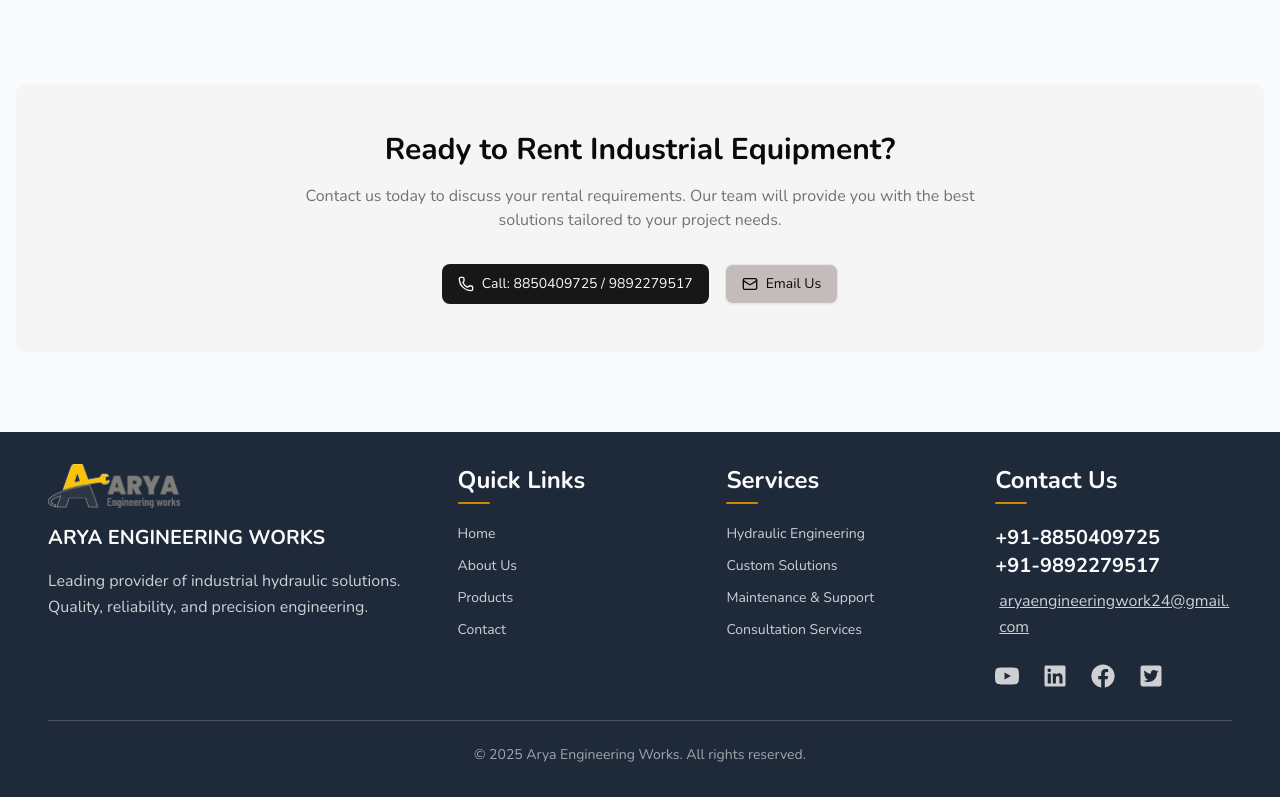
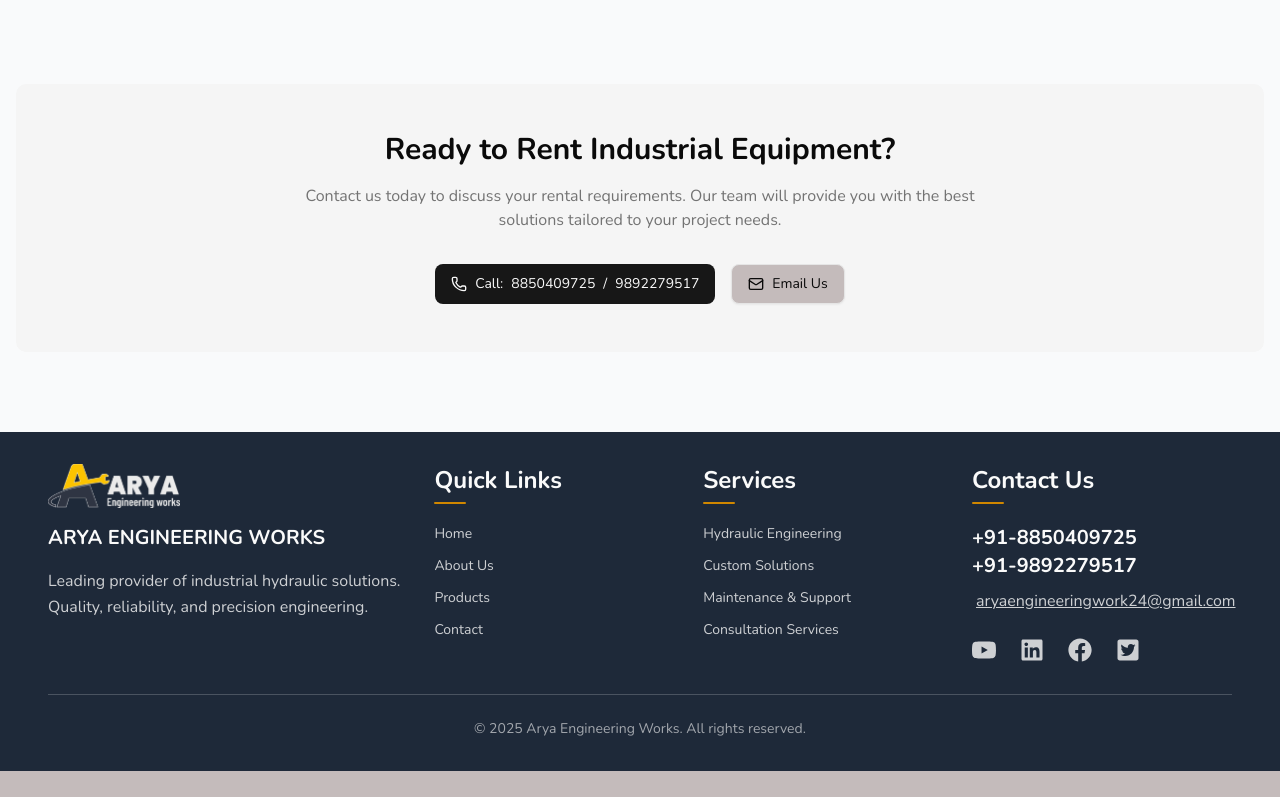
Before and after one commit to aryatrivedi22/aryaew, a Next.js app: page /rental in a window 1280 px wide. Shown: the part 3402-4199 px from the top of the page. After the commit the page ends 4173 px from the top, so only its background shows below. Built offline with nearby package versions, Linux system fonts and the light colour scheme.

Commit message:
refactor: footer logo change

```diff
--- a/app/rental/page.jsx
+++ b/app/rental/page.jsx
@@ -426,10 +426,11 @@
           <div className="flex flex-col sm:flex-row gap-4 justify-center items-center">
             <Button size="lg" className="gap-2">
               <Phone className="w-5 h-5" />
-              Call: 8850409725 / 9892279517
+              Call: <a href="tel:8850409725" className="hover:underline">8850409725</a> /{" "}
+              <a href="tel:9892279517" className="hover:underline">9892279517</a>
             </Button>
             <a href="mailto:aryaengineeringwork24@gmail.com">
-              <Button size="lg" variant="outline" className="gap-2">
+              <Button size="lg" variant="outline" className="gap-2 cursor-pointer">
                 <Mail className="w-5 h-5" />
                 Email Us
               </Button>
--- a/components/layout/footer.jsx
+++ b/components/layout/footer.jsx
@@ -52,7 +52,7 @@
             {/* LOGO */}
             <Link href="/" className="flex items-center gap-3">
               <img
-                src="/logo.png"
+                src="/logoWhite.png"
                 alt="Arya Engineering Works"
                 className="h-11 w-auto"
                 loading="lazy"
@@ -106,14 +106,20 @@
           </div>
 
           {/* CONTACT SECTION */}
-          <div className="md:w-1/5">
+          <div className="md:w-[260px]">
             <h4 className="relative text-2xl font-semibold mb-7">
               Contact Us
               <span className="absolute left-4 -bottom-2 w-8 h-0.5 bg-yellow-600 rounded-full -translate-x-1/2" />
             </h4>
             {/* NUMBERS */}
             <p className="text-xl font-semibold text-primary-foreground mb-2">
-              +91-8850409725 <br /> +91-9892279517
+              <a href="tel:8850409725" className="hover:underline">
+                +91-8850409725
+              </a>{" "}
+              <br />{" "}
+              <a href="tel:9892279517" className="hover:underline">
+                +91-9892279517
+              </a>
             </p>
             <p className="text-md text-primary-foreground/80 leading-relaxed">
               <a
```
Also changed, not shown: public/logoWhite.png (added).
